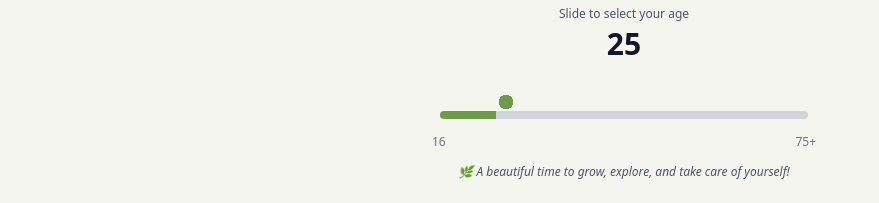
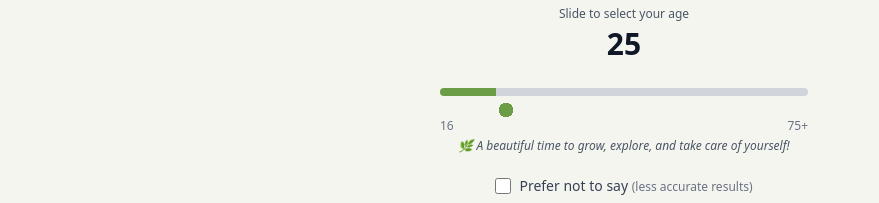
Before and after one commit to spimethod/quiz, a Next.js app: page /quiz/age in a window 1280 px wide. Shown: the part 328-531 px from the top of the page, without its empty margins (16-895 px from the left). Built offline with nearby package versions, Linux system fonts and the light colour scheme.

Commit message:
fix: center slider thumb on track line
- Set margin-top: 0 for thumb
- Container has fixed height 44px with flex items-center
- Track background centered with transform translateY(-50%)

```diff
--- a/app/quiz/age/page.tsx
+++ b/app/quiz/age/page.tsx
@@ -64,7 +64,7 @@ export default function AgePage() {
           border-radius: 4px;
         }
 
-        /* 44px invisible touch area with 20px visual circle centered */
+        /* 44px invisible touch area with 20px visual circle centered on track */
         .slider::-webkit-slider-thumb {
           appearance: none;
           width: 44px;
@@ -73,7 +73,7 @@ export default function AgePage() {
           background: radial-gradient(circle, #6B9D47 23%, transparent 23%);
           cursor: pointer;
           border: none;
-          margin-top: -18px;
+          margin-top: 0;
           touch-action: pan-x;
           -webkit-tap-highlight-color: transparent;
         }
@@ -173,11 +173,13 @@ export default function AgePage() {
             </div>
 
             {/* Slider with larger touch area */}
-            <div className="relative px-2 slider-container">
-              {/* Track background */}
+            <div className="relative px-2 slider-container h-[44px] flex items-center">
+              {/* Track background - centered vertically */}
               <div
-                className="absolute left-2 right-2 top-1/2 -translate-y-1/2 h-2 rounded-lg pointer-events-none"
+                className="absolute left-2 right-2 h-2 rounded-lg pointer-events-none"
                 style={{
+                  top: '50%',
+                  transform: 'translateY(-50%)',
                   background: preferNotToSay
                     ? '#d1d5db'
                     : `linear-gradient(to right, #6B9D47 0%, #6B9D47 ${((age - 16) / (75 - 16)) * 100}%, #d1d5db ${((age - 16) / (75 - 16)) * 100}%, #d1d5db 100%)`
@@ -194,10 +196,10 @@ export default function AgePage() {
                 disabled={preferNotToSay}
                 className="w-full appearance-none cursor-pointer slider relative z-10"
               />
-              <div className="flex justify-between text-xs text-gray-500 mt-1">
-                <span>16</span>
-                <span>75+</span>
-              </div>
+            </div>
+            <div className="flex justify-between text-xs text-gray-500 mt-1 px-2">
+              <span>16</span>
+              <span>75+</span>
             </div>
 
             {/* Age Comment */}
```
